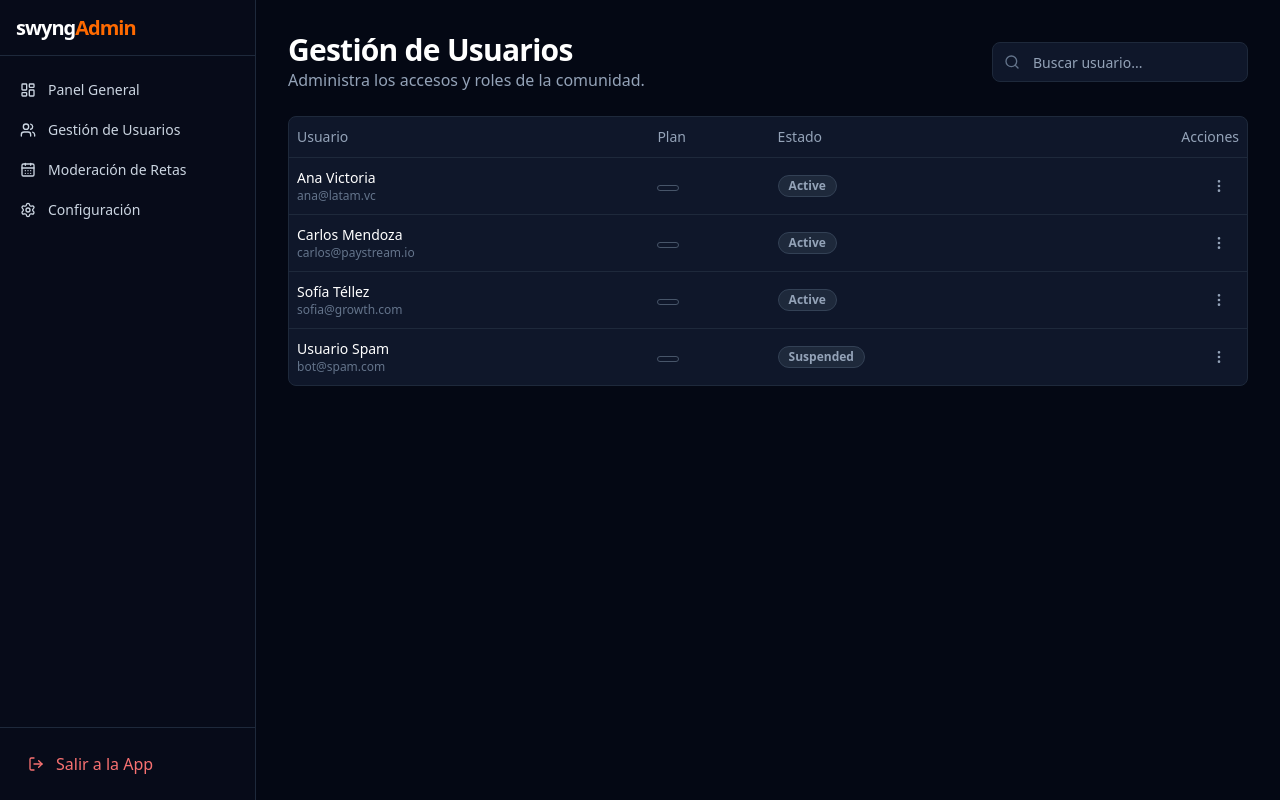
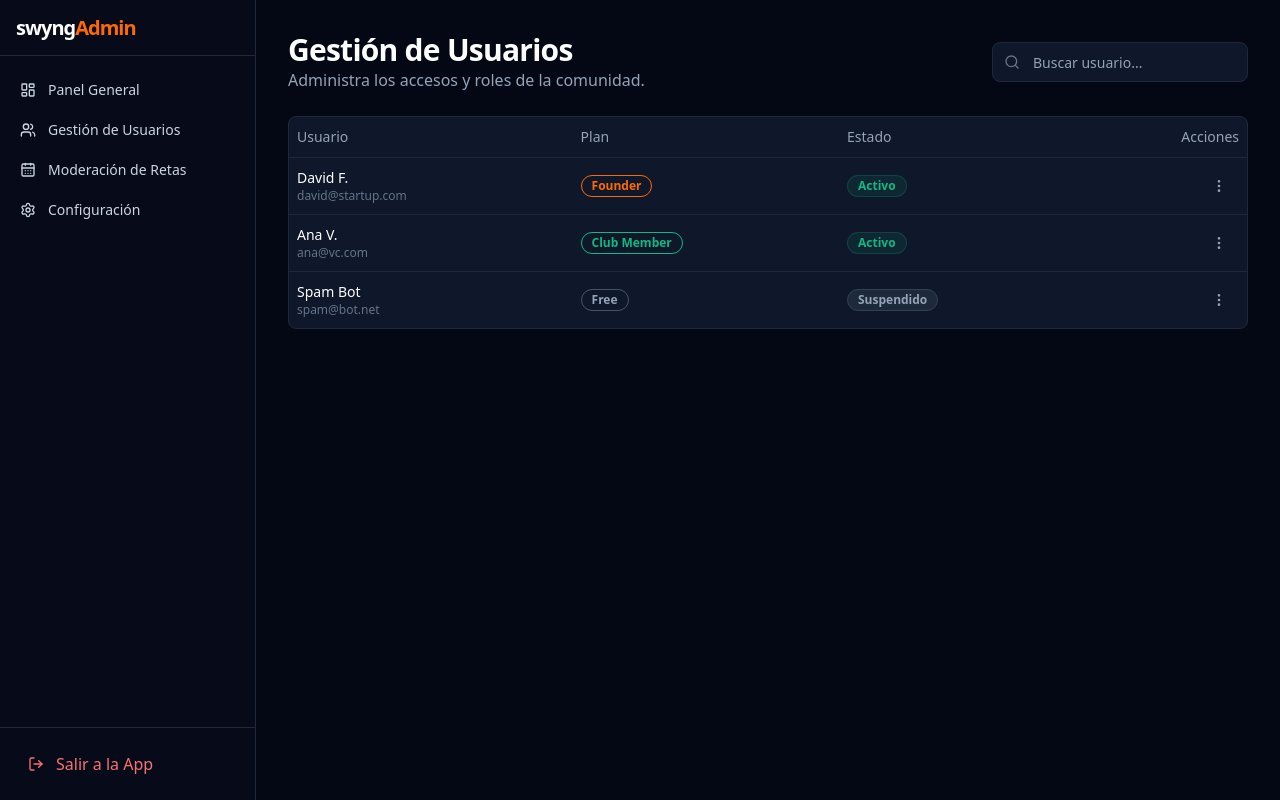
Before and after one commit to daro-23/swyng.club, a Next.js app: page /admin/users in a window 1280 px wide. Built offline with nearby package versions, Linux system fonts and the light colour scheme.

Commit message:
Fix: type error in MOCK_USERS data

```diff
--- a/src/app/(admin)/admin/users/page.tsx
+++ b/src/app/(admin)/admin/users/page.tsx
@@ -15,10 +15,9 @@ import {
 import { Badge } from "@/components/ui/badge";
 
 const MOCK_USERS = [
-  { id: "1", name: "Ana Victoria", email: "ana@latam.vc", role: "Investor", status: "Active", joined: "2024-01-15" },
-  { id: "2", name: "Carlos Mendoza", email: "carlos@paystream.io", role: "Founder", status: "Active", joined: "2024-02-10" },
-  { id: "3", name: "Sofía Téllez", email: "sofia@growth.com", role: "Provider", status: "Active", joined: "2024-03-05" },
-  { id: "4", name: "Usuario Spam", email: "bot@spam.com", role: "Founder", status: "Suspended", joined: "2024-03-20" },
+  { id: "usr_1", name: "David F.", email: "david@startup.com", role: "Founder", plan: "Founder", status: "Activo", joined: "2024-03-01" },
+  { id: "usr_2", name: "Ana V.", email: "ana@vc.com", role: "Partner", plan: "Club Member", status: "Activo", joined: "2024-03-05" },
+  { id: "usr_3", name: "Spam Bot", email: "spam@bot.net", role: "Player", plan: "Free", status: "Suspendido", joined: "2024-03-10" },
 ];
 
 export default function AdminUsersPage() {
```
